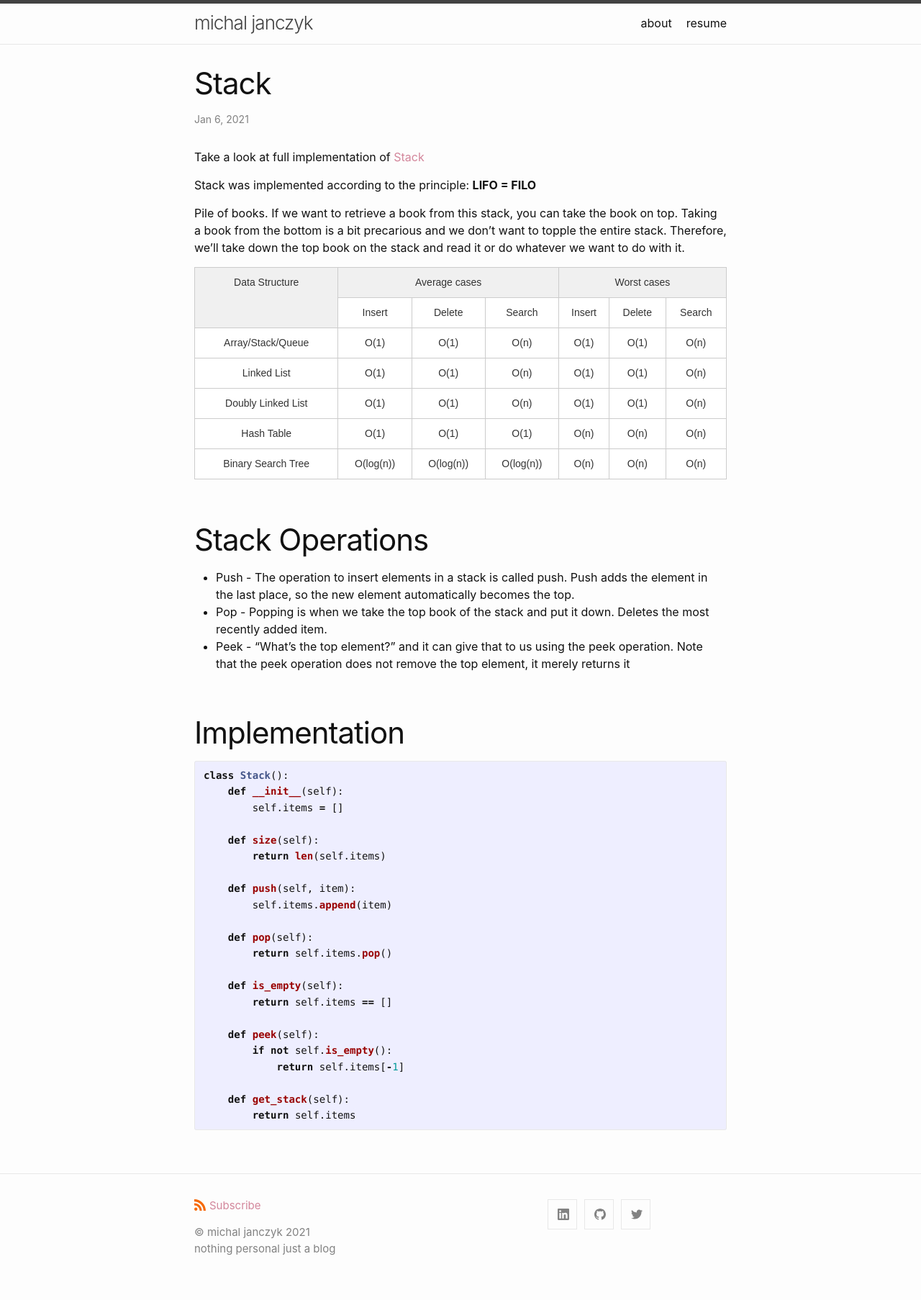
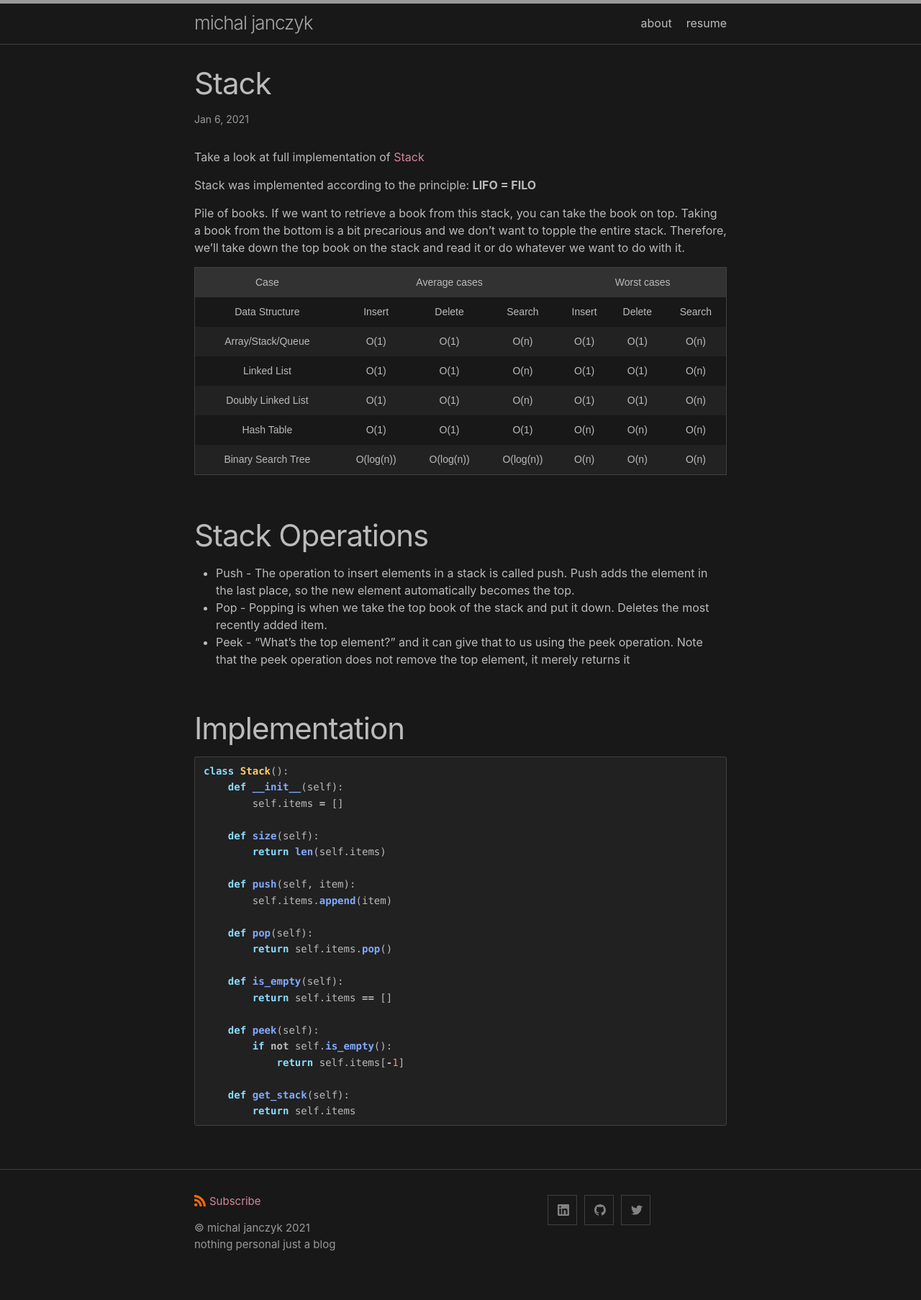
Before and after one commit to michal0janczyk/michaljanczyk.github.io, a Jekyll site: the page built from _posts/2021-01-06-stack.markdown, in a window 1280 px wide. Shown: the whole page at 72% size. Built offline with Jekyll 4.4.1, drawn with Linux system fonts in a browser that asks for light colours; some of the changed lines change nothing that is shown.

Commit message:
Dark Theme

````diff
--- a/_config.yml
+++ b/_config.yml
@@ -17,7 +17,7 @@ excerpt_separator: <!--end_excerpt-->
 # Minima date format
 # refer to https://shopify.github.io/liquid/filters/date/ if you want to customize this
 minima:
-  # skin: dark
+  skin: dark
   date_format: "%b %-d, %Y"
 
   # generate social links in footer
--- a/_posts/2021-01-06-stack.markdown
+++ b/_posts/2021-01-06-stack.markdown
@@ -11,86 +11,85 @@ Stack was implemented according to the principle: **LIFO = FILO**
 Pile of books. If we want to retrieve a book from this stack, you can take the book on top. Taking a book from the bottom is a bit precarious and we don’t want to topple the entire stack. Therefore, we’ll take down the top book on the stack and read it or do whatever we want to do with it.
 
 <style type="text/css">
-.tg  {border-collapse:collapse;border-color:#ccc;border-spacing:0;}
-.tg td{background-color:#fff;border-color:#ccc;border-style:solid;border-width:1px;color:#333;
-  font-family:Arial, sans-serif;font-size:14px;overflow:hidden;padding:10px 5px;word-break:normal;}
-.tg th{background-color:#f0f0f0;border-color:#ccc;border-style:solid;border-width:1px;color:#333;
-  font-family:Arial, sans-serif;font-size:14px;font-weight:normal;overflow:hidden;padding:10px 5px;word-break:normal;}
-.tg .tg-c3ow{border-color:inherit;text-align:center;vertical-align:top}
+.tg  {border-collapse:collapse;border-spacing:0;}
+.tg td{border-style:solid;border-width:0px;font-family:Arial, sans-serif;font-size:14px;overflow:hidden;
+  padding:10px 5px;word-break:normal;}
+.tg th{border-style:solid;border-width:0px;font-family:Arial, sans-serif;font-size:14px;font-weight:normal;
+  overflow:hidden;padding:10px 5px;word-break:normal;}
+.tg .tg-zda1{border-color:inherit;font-family:Arial, Helvetica, sans-serif !important;;text-align:center;vertical-align:top}
 </style>
 <table class="tg">
 <thead>
   <tr>
-    <th class="tg-c3ow" rowspan="2">Data Structure</th>
-    <th class="tg-c3ow" colspan="3">Average cases</th>
-    <th class="tg-c3ow" colspan="3">Worst cases</th>
-  </tr>
-  <tr>
-    <td class="tg-c3ow">Insert</td>
-    <td class="tg-c3ow">Delete</td>
-    <td class="tg-c3ow">Search</td>
-    <td class="tg-c3ow">Insert</td>
-    <td class="tg-c3ow">Delete</td>
-    <td class="tg-c3ow">Search</td>
+    <th class="tg-zda1">Case</th>
+    <th class="tg-zda1" colspan="3">Average cases</th>
+    <th class="tg-zda1" colspan="3">Worst cases</th>
   </tr>
 </thead>
 <tbody>
   <tr>
-    <td class="tg-c3ow">Array/Stack/Queue</td>
-    <td class="tg-c3ow">O(1)</td>
-    <td class="tg-c3ow">O(1)</td>
-    <td class="tg-c3ow">O(n)</td>
-    <td class="tg-c3ow">O(1)</td>
-    <td class="tg-c3ow">O(1)</td>
-    <td class="tg-c3ow">O(n)</td>
+    <td class="tg-zda1">Data Structure</td>
+    <td class="tg-zda1">Insert</td>
+    <td class="tg-zda1">Delete</td>
+    <td class="tg-zda1">Search</td>
+    <td class="tg-zda1">Insert</td>
+    <td class="tg-zda1">Delete</td>
+    <td class="tg-zda1">Search</td>
   </tr>
   <tr>
-    <td class="tg-c3ow">Linked List</td>
-    <td class="tg-c3ow">O(1)</td>
-    <td class="tg-c3ow">O(1)</td>
-    <td class="tg-c3ow">O(n)</td>
-    <td class="tg-c3ow">O(1)</td>
-    <td class="tg-c3ow">O(1)</td>
-    <td class="tg-c3ow">O(n)</td>
+    <td class="tg-zda1">Array/Stack/Queue</td>
+    <td class="tg-zda1">O(1)</td>
+    <td class="tg-zda1">O(1)</td>
+    <td class="tg-zda1">O(n)</td>
+    <td class="tg-zda1">O(1)</td>
+    <td class="tg-zda1">O(1)</td>
+    <td class="tg-zda1">O(n)</td>
   </tr>
   <tr>
-    <td class="tg-c3ow">Doubly Linked List</td>
-    <td class="tg-c3ow">O(1)</td>
-    <td class="tg-c3ow">O(1)</td>
-    <td class="tg-c3ow">O(n)</td>
-    <td class="tg-c3ow">O(1)</td>
-    <td class="tg-c3ow">O(1)</td>
-    <td class="tg-c3ow">O(n)</td>
+    <td class="tg-zda1">Linked List</td>
+    <td class="tg-zda1">O(1)</td>
+    <td class="tg-zda1">O(1)</td>
+    <td class="tg-zda1">O(n)</td>
+    <td class="tg-zda1">O(1)</td>
+    <td class="tg-zda1">O(1)</td>
+    <td class="tg-zda1">O(n)</td>
   </tr>
   <tr>
-    <td class="tg-c3ow">Hash Table</td>
-    <td class="tg-c3ow">O(1)</td>
-    <td class="tg-c3ow">O(1)</td>
-    <td class="tg-c3ow">O(1)</td>
-    <td class="tg-c3ow">O(n)</td>
-    <td class="tg-c3ow">O(n)</td>
-    <td class="tg-c3ow">O(n)</td>
+    <td class="tg-zda1">Doubly Linked List</td>
+    <td class="tg-zda1">O(1)</td>
+    <td class="tg-zda1">O(1)</td>
+    <td class="tg-zda1">O(n)</td>
+    <td class="tg-zda1">O(1)</td>
+    <td class="tg-zda1">O(1)</td>
+    <td class="tg-zda1">O(n)</td>
   </tr>
   <tr>
-    <td class="tg-c3ow">Binary Search Tree</td>
-    <td class="tg-c3ow">O(log(n))</td>
-    <td class="tg-c3ow">O(log(n))</td>
-    <td class="tg-c3ow">O(log(n))</td>
-    <td class="tg-c3ow">O(n)</td>
-    <td class="tg-c3ow">O(n)</td>
-    <td class="tg-c3ow">O(n)</td>
+    <td class="tg-zda1">Hash Table</td>
+    <td class="tg-zda1">O(1)</td>
+    <td class="tg-zda1">O(1)</td>
+    <td class="tg-zda1">O(1)</td>
+    <td class="tg-zda1">O(n)</td>
+    <td class="tg-zda1">O(n)</td>
+    <td class="tg-zda1">O(n)</td>
+  </tr>
+  <tr>
+    <td class="tg-zda1">Binary Search Tree</td>
+    <td class="tg-zda1">O(log(n))</td>
+    <td class="tg-zda1">O(log(n))</td>
+    <td class="tg-zda1">O(log(n))</td>
+    <td class="tg-zda1">O(n)</td>
+    <td class="tg-zda1">O(n)</td>
+    <td class="tg-zda1">O(n)</td>
   </tr>
 </tbody>
 </table>
 
 # Stack Operations
-
 - Push - The operation to insert elements in a stack is called push. Push adds the element in the last place, so the new element automatically becomes the top.
 - Pop - Popping is when we take the top book of the stack and put it down. Deletes the most recently added item.
 - Peek - “What’s the top element?” and it can give that to us using the peek operation. Note that the peek operation does not remove the top element, it merely returns it
 
 # Implementation
-
 ```python
 class Stack():
     def __init__(self):
--- a/_sass/minima/skins/dark.scss
+++ b/_sass/minima/skins/dark.scss
@@ -10,7 +10,8 @@ $text-color:            #bbbbbb !default;
 $background-color:      #181818 !default;
 $code-background-color: #212121 !default;
 
-$link-base-color:       #79b8ff !default;
+// $link-base-color:       #79b8ff !default;
+$link-base-color:       #d3869b !default;
 $link-visited-color:    $link-base-color !default;
 $link-hover-color:      $text-color !default;
 
````
